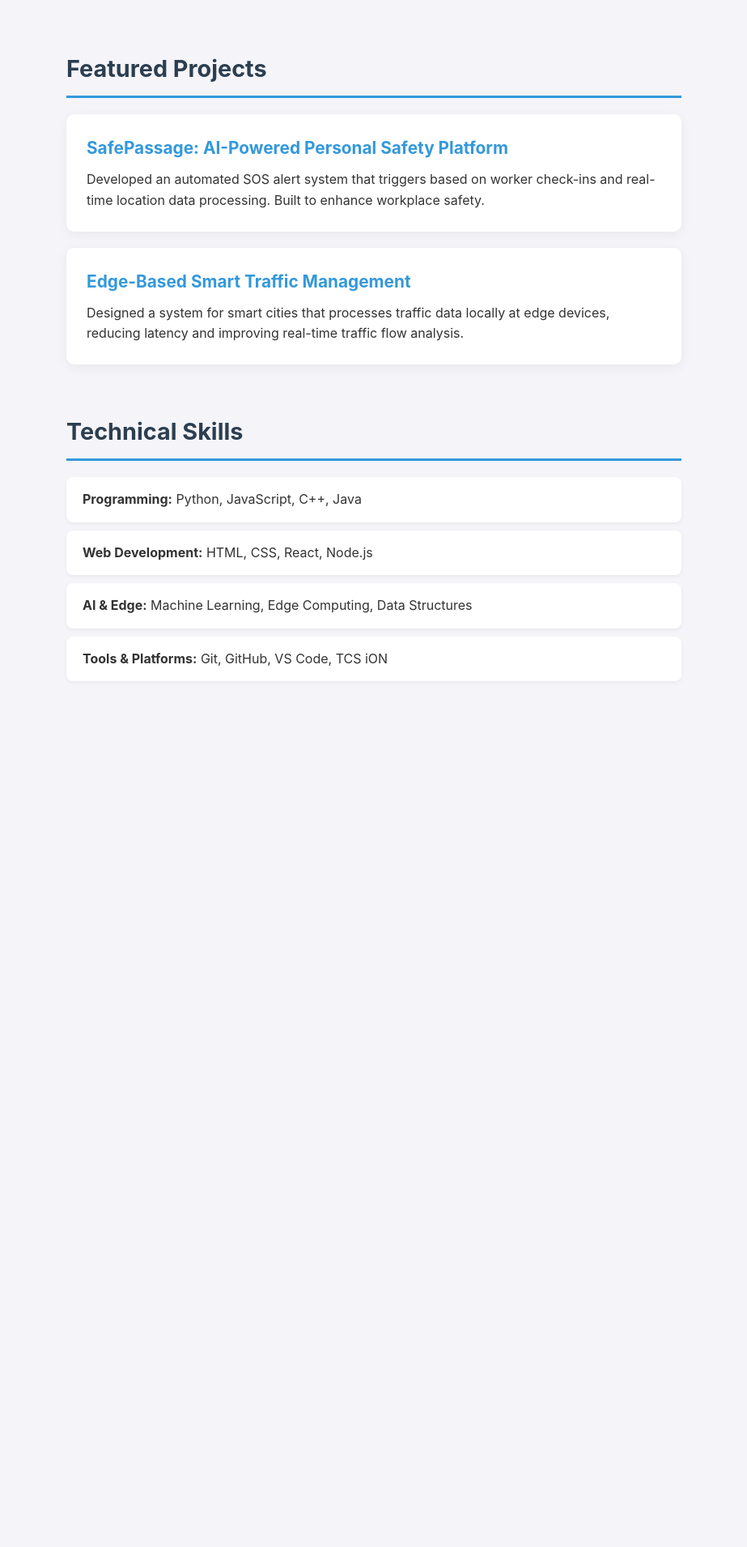
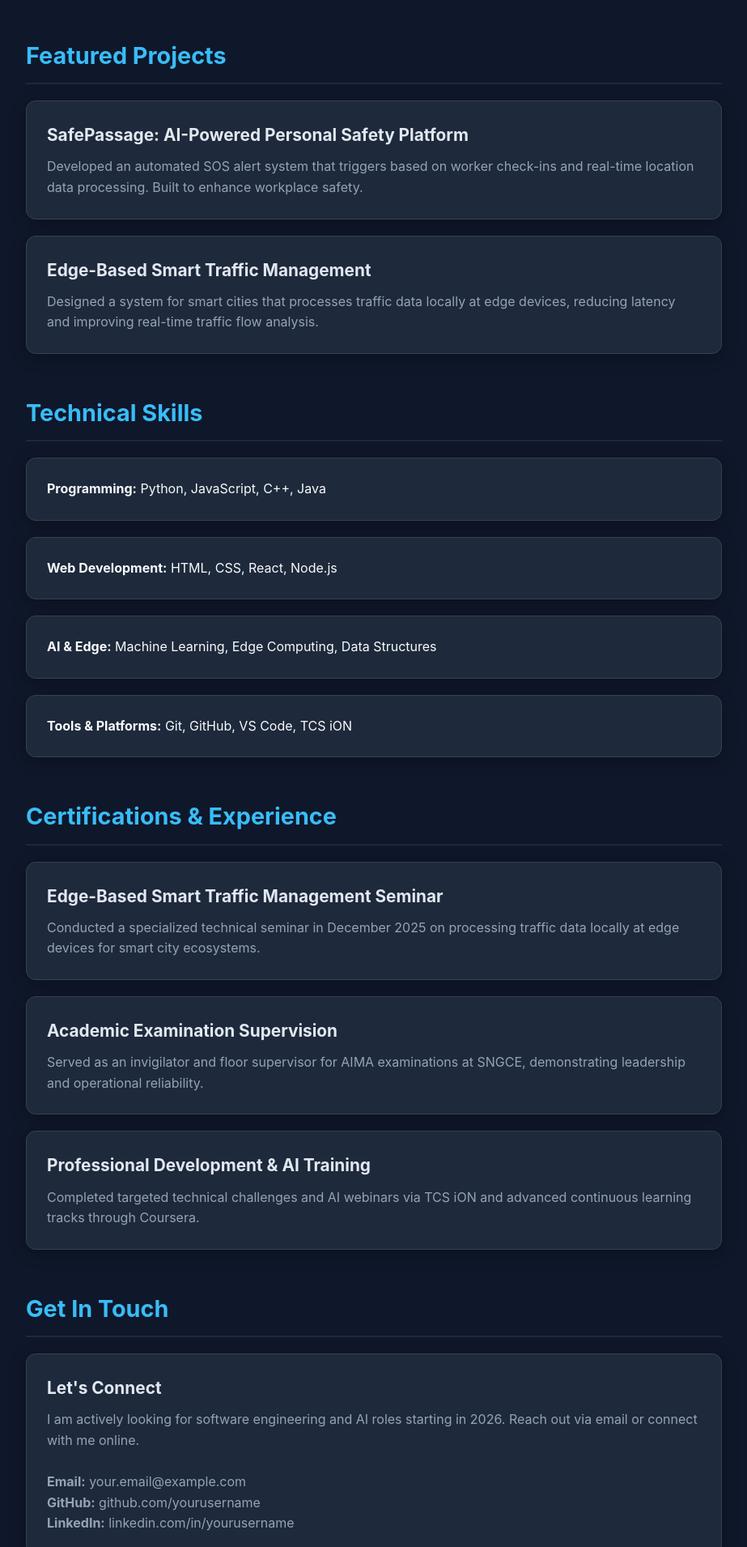
Before and after one commit to Sr-2525/Portfolio, a React app: page / in a window 1280 px wide. Shown: the part 270-2180 px from the top of the page at 81% size, without its empty margins (178-1101 px from the left). Before the commit the page ends 1231 px from the top, so only its background shows below. Built offline with nearby package versions, Linux system fonts and the light colour scheme; the HTML template or start-up script is replaced by a standard one.

Commit message:
Added Achievements, Contact section, and professional dark theme with animations

```diff
--- a/src/App.jsx
+++ b/src/App.jsx
@@ -1,6 +1,8 @@
 import Hero from './components/Hero'
 import Projects from './components/Projects'
 import Skills from './components/Skills'
+import Achievements from './components/Achievements'
+import Contact from './components/Contact'
 
 function App() {
   return (
@@ -8,6 +10,8 @@ function App() {
       <Hero />
       <Projects />
       <Skills />
+      <Achievements />
+      <Contact />
     </div>
   )
 }
--- /dev/null
+++ b/src/components/Achievements.jsx
@@ -0,0 +1,24 @@
+function Achievements() {
+  return (
+    <section>
+      <h2>Certifications & Experience</h2>
+
+      <div>
+        <h3>Edge-Based Smart Traffic Management Seminar</h3>
+        <p>Conducted a specialized technical seminar in December 2025 on processing traffic data locally at edge devices for smart city ecosystems.</p>
+      </div>
+
+      <div>
+        <h3>Academic Examination Supervision</h3>
+        <p>Served as an invigilator and floor supervisor for AIMA examinations at SNGCE, demonstrating leadership and operational reliability.</p>
+      </div>
+
+      <div>
+        <h3>Professional Development & AI Training</h3>
+        <p>Completed targeted technical challenges and AI webinars via TCS iON and advanced continuous learning tracks through Coursera.</p>
+      </div>
+    </section>
+  )
+}
+
+export default Achievements
--- /dev/null
+++ b/src/components/Contact.jsx
@@ -0,0 +1,17 @@
+function Contact() {
+  return (
+    <section>
+      <h2>Get In Touch</h2>
+      <div>
+        <h3>Let's Connect</h3>
+        <p>I am actively looking for software engineering and AI roles starting in 2026. Reach out via email or connect with me online.</p>
+        <br />
+        <p><strong>Email:</strong> your.email@example.com</p>
+        <p><strong>GitHub:</strong> github.com/yourusername</p>
+        <p><strong>LinkedIn:</strong> linkedin.com/in/yourusername</p>
+      </div>
+    </section>
+  )
+}
+
+export default Contact
--- a/src/index.css
+++ b/src/index.css
@@ -1,74 +1,77 @@
-/* 1. Global Reset: Removes default browser margins so we start clean */
 * {
   box-sizing: border-box;
   margin: 0;
   padding: 0;
 }
 
-/* 2. Base Page Setup: Sets the background color and a clean, modern font */
 body {
-  font-family: -apple-system, BlinkMacSystemFont, "Segoe UI", Roboto, Helvetica, sans-serif;
-  background-color: #f4f4f9;
-  color: #333;
+  font-family: -apple-system, BlinkMacSystemFont, "Segoe UI", Roboto, sans-serif;
+  background-color: #0f172a; /* Deep slate tech background */
+  color: #f8fafc;
   line-height: 1.6;
 }
 
-/* 3. Center the Website: Prevents text from stretching across massive monitors */
 #root {
-  max-width: 800px;
-  margin: 0 auto;   /* This automatically centers the page */
+  max-width: 900px;
+  margin: 0 auto;
   padding: 60px 20px;
 }
 
-/* 4. Section Spacing: Adds breathing room between Hero, Projects, and Skills */
 section {
-  margin-bottom: 60px;
+  margin-bottom: 50px;
+  opacity: 0;
+  transform: translateY(20px);
+  animation: fadeIn 0.8s ease forwards; /* Smooth entrance animation */
 }
 
-/* 5. Typography (Fonts): Makes headers bold and professional */
+@keyframes fadeIn {
+  to {
+    opacity: 1;
+    transform: translateY(0);
+  }
+}
+
 h1 {
   font-size: 3rem;
-  color: #1a1a1a;
-  margin-bottom: 5px;
+  color: #ffffff;
+  font-weight: 800;
 }
 
 h2 {
   font-size: 1.8rem;
-  color: #2c3e50;
+  color: #38bdf8; /* Vibrant tech blue */
   margin-bottom: 20px;
-  border-bottom: 3px solid #3498db; /* Adds a nice blue underline */
+  border-bottom: 2px solid #1e293b;
   padding-bottom: 10px;
 }
 
 h3 {
   font-size: 1.3rem;
-  color: #3498db;
+  color: #e2e8f0;
   margin-bottom: 10px;
 }
 
-/* 6. Project Cards: Turns the plain divs into floating white cards with shadows */
-section > div {
-  background: white;
-  padding: 25px;
-  border-radius: 10px;
-  box-shadow: 0 4px 15px rgba(0, 0, 0, 0.05);
-  margin-bottom: 20px;
-  transition: transform 0.2s ease; /* Prepares it for hover animations */
+p {
+  color: #94a3b8;
 }
 
-section > div:hover {
-  transform: translateY(-5px); /* Makes the card float up slightly when hovered */
+/* Professional Cards with Hover Glow */
+section > div, ul > li {
+  background: #1e293b;
+  padding: 25px;
+  border-radius: 12px;
+  box-shadow: 0 4px 20px rgba(0, 0, 0, 0.3);
+  margin-bottom: 20px;
+  border: 1px solid #334155;
+  transition: all 0.3s ease;
 }
 
-/* 7. Skills List: Removes ugly bullet points and turns them into clean rows */
+section > div:hover, ul > li:hover {
+  transform: translateY(-5px);
+  border-color: #38bdf8;
+  box-shadow: 0 8px 30px rgba(56, 189, 248, 0.15);
+}
+
 ul {
   list-style: none;
 }
-
-li {
-  background: white;
-  margin-bottom: 10px;
-  padding: 15px 20px;
-  border-radius: 8px;
-  box-shadow: 0 2px 5px rgba(0, 0, 0, 0.05);
-}
```
